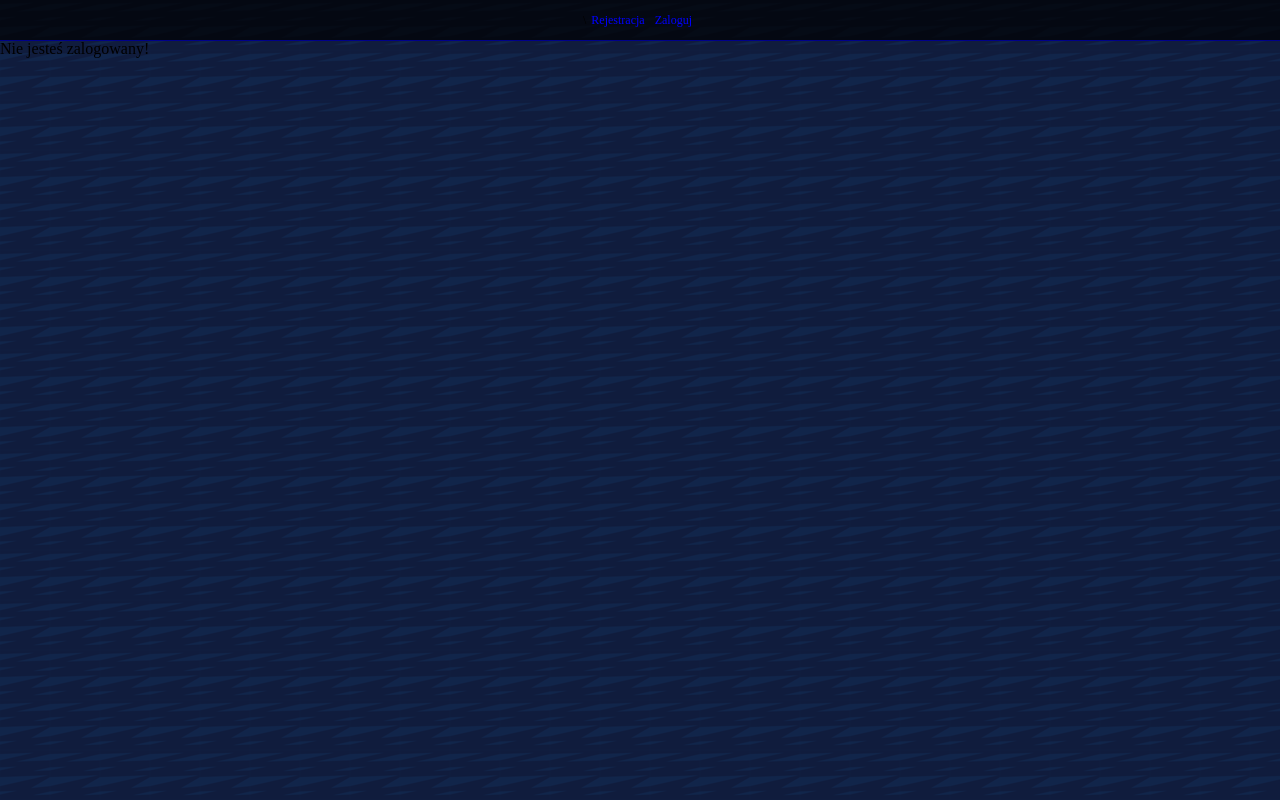
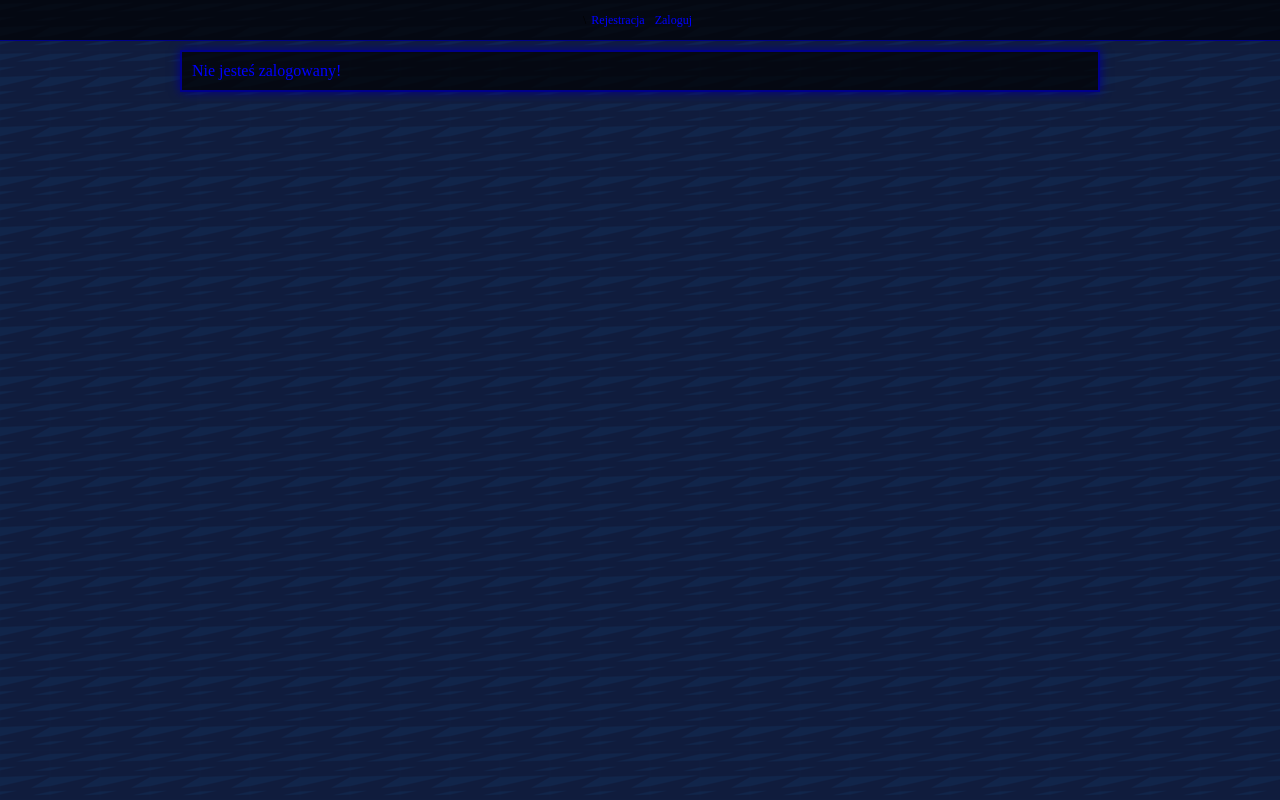
Before and after one commit to JakubSokolowski/tsp-distributed-client, a Vue app: page /wyloguj in a window 1280 px wide. Shown: the top 800 px of the page. Built offline with nearby package versions, Linux system fonts and the light colour scheme.

Commit message:
add style to banner about login and logout

```diff
--- a/src/Login.vue
+++ b/src/Login.vue
@@ -7,8 +7,8 @@
         <input id="nickname" type="password" v-model="user.password" required>
         <label for="nickname">Hasło:</label>
         <input type="button" @click="login" value="Zaloguj"/>
+    </form>
 
-    </form>
   </div>
 </template>
 
--- a/src/UserIsLogin.vue
+++ b/src/UserIsLogin.vue
@@ -1,7 +1,7 @@
 <template>
   <div>
     <Menu/>
-    Jesteś zalogowany!
+    <div class="Content">Jesteś zalogowany!</div>
   </div>
 </template>
 
@@ -18,6 +18,14 @@
 
 <style scoped>
 .Content {
-  padding: 5px;
+  margin-top: 10px;
+  padding: 10px;
+  border: solid 2px darkblue;
+  box-shadow: 0px 0px 10px darkblue;
+  background-color: rgba(0, 0, 0, 0.7);
+  color: blue;
+  width: 70%;
+  margin-left: auto;
+  margin-right: auto;
 }
 </style>
--- a/src/UserIsLogout.vue
+++ b/src/UserIsLogout.vue
@@ -1,7 +1,7 @@
 <template>
   <div>
     <Menu/>
-    Nie jesteś zalogowany!
+    <div class="Content">Nie jesteś zalogowany!</div>
   </div>
 </template>
 
@@ -18,6 +18,14 @@
 
 <style scoped>
 .Content {
-  padding: 5px;
+  margin-top: 10px;
+  padding: 10px;
+  border: solid 2px darkblue;
+  box-shadow: 0px 0px 10px darkblue;
+  background-color: rgba(0, 0, 0, 0.7);
+  color: blue;
+  width: 70%;
+  margin-left: auto;
+  margin-right: auto;
 }
 </style>
```
